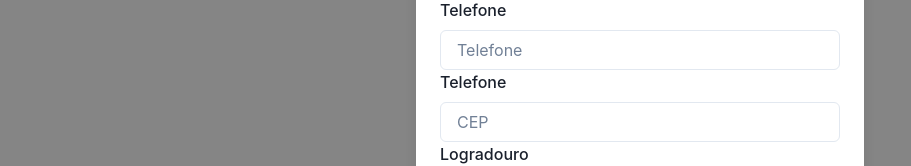
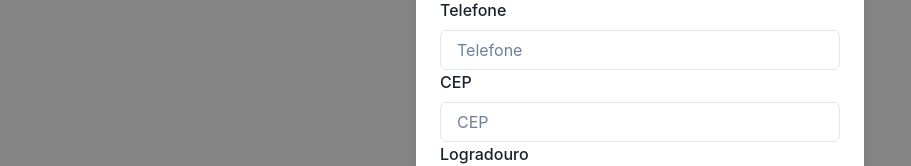
Before and after one commit to huenioh/desafio-aps, a React (Vite) app in the folder crud-aps/: page / in a window 1280 px wide. Both pictures are taken after a click on the button "Adicionar Cliente". Shown: the part 424-590 px from the top of the page, without its empty margins (0-911 px from the left). Built offline with nearby package versions, Linux system fonts and the light colour scheme.

Commit message:
corrigindo erro em uma label do forumario

```diff
--- a/crud-aps/src/App.tsx
+++ b/crud-aps/src/App.tsx
@@ -4,7 +4,7 @@ function App() {
 
   return (
     <>
-      <FormComp></FormComp>
+      <FormComp />
     </>
   )
 }
--- a/crud-aps/src/components/FormComp.tsx
+++ b/crud-aps/src/components/FormComp.tsx
@@ -107,7 +107,7 @@ export function FormComp() {
                 </FormControl>
 
                 <FormControl isInvalid={!!errors.usuario?.endereco?.cep}>
-                  <FormLabel htmlFor="usuario.endereco.cep">Telefone</FormLabel>
+                  <FormLabel htmlFor="usuario.endereco.cep">CEP</FormLabel>
                   <Input id="usuario.endereco.cep" placeholder="CEP" {...register('usuario.endereco.cep')} />
                   {errors.usuario?.endereco?.cep && (
                     <FormErrorMessage>{errors.usuario.endereco.cep.message}</FormErrorMessage>
```
Also changed, not shown: 1 other file (tests, documents, lock files or other folders).
